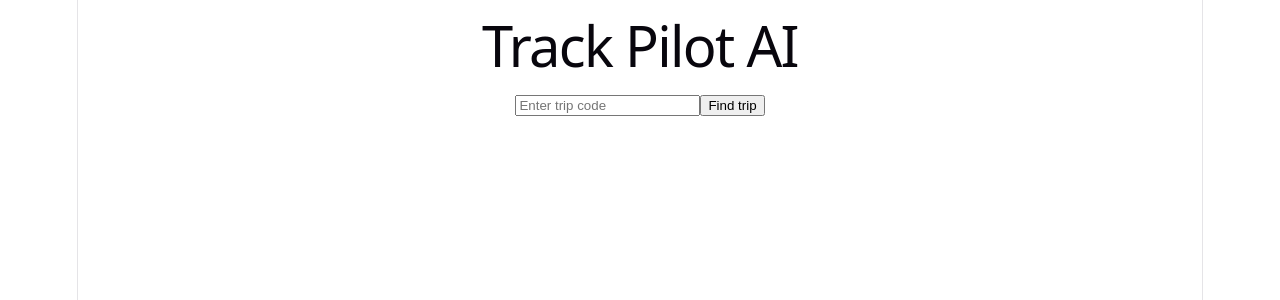
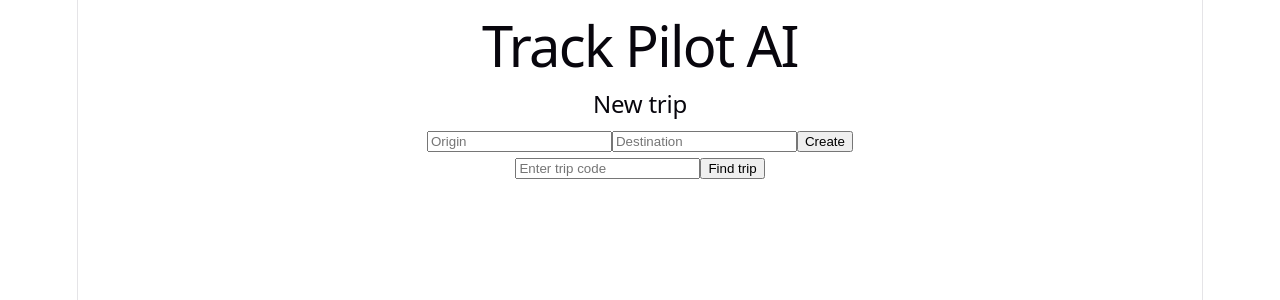
Before and after one commit to alighabi/trackpilot-ai, a React app in the folder frontend/: page / in a window 1280 px wide. Shown: the top 300 px of the page. Built offline with nearby package versions, Linux system fonts and the light colour scheme; the HTML template or start-up script is replaced by a standard one.

Commit message:
Add create trip form

```diff
--- a/frontend/src/App.jsx
+++ b/frontend/src/App.jsx
@@ -1,4 +1,5 @@
 import { useState } from 'react'
+import CreateTrip from './CreateTrip'
 
 function App() {
   const [code, setCode] = useState('')
@@ -33,6 +34,7 @@ function App() {
   return (
     <div>
       <h1>Track Pilot AI</h1>
+      <CreateTrip />
       <input
         value={code}
         onChange={(e) => setCode(e.target.value)}
--- /dev/null
+++ b/frontend/src/CreateTrip.jsx
@@ -0,0 +1,46 @@
+import { useState } from 'react'
+
+function CreateTrip() {
+  const [origin, setOrigin] = useState('')
+  const [destination, setDestination] = useState('')
+  const [createdCode, setCreatedCode] = useState('')
+  const [error, setError] = useState('')
+
+async function createTrip() {
+    const response = await fetch('http://127.0.0.1:8000/api/trips/', {
+      method: 'POST',
+      headers: { 'Content-Type': 'application/json' },
+      body: JSON.stringify({ origin, destination }),
+    })
+    const data = await response.json()
+    if (response.ok) {
+      setCreatedCode(data.code)
+      setOrigin('')
+      setDestination('')
+      setError('')
+    } else {
+      setError('Could not create trip')
+    }
+  }
+
+  return (
+    <div>
+      <h2>New trip</h2>
+      <input
+        value={origin}
+        onChange={(e) => setOrigin(e.target.value)}
+        placeholder="Origin"
+      />
+      <input
+        value={destination}
+        onChange={(e) => setDestination(e.target.value)}
+        placeholder="Destination"
+      />
+        <button onClick={createTrip}>Create</button>
+      {createdCode && <p>Trip code: {createdCode}</p>}
+      {error && <p>{error}</p>}
+    </div>
+  )
+}
+
+export default CreateTrip
```
